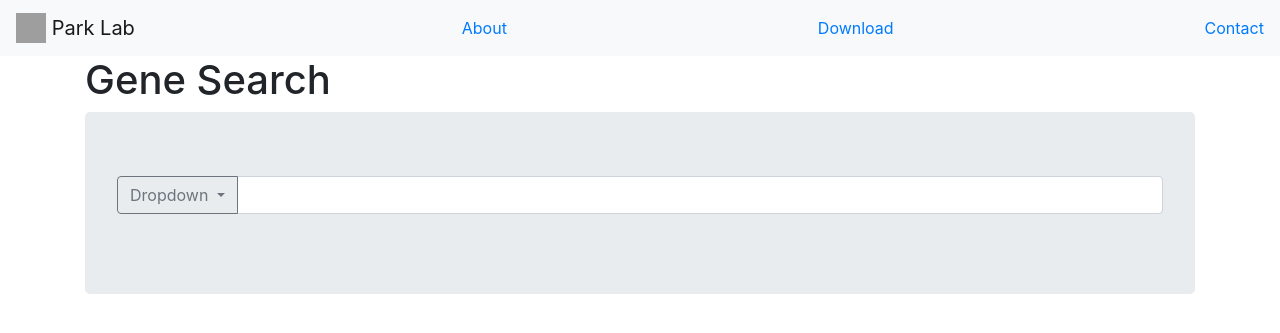
After one commit to benwubenwu/new_kras_project, a Django app: page /graphs/search in a window 1280 px wide. The commit adds this page. Shown: the top 333 px of the page. Run offline with Django 3.2, Linux system fonts and the light colour scheme; some libraries are stand-ins or nearby versions; grey boxes are pictures that could not be loaded.

Commit message:
boxplot uses hardwired data from database

```diff
--- a/mysite/graphs/templates/graphs/graphs.html
+++ b/mysite/graphs/templates/graphs/graphs.html
@@ -3,7 +3,7 @@
 {% load static %}
 {% block content%}
 {% load plotly_dash %}
-<h1>{{ gene1 }}</h1>
+<h1>{{ gene1name }}</h1>
 <div class="card mx-auto" style="height: 100%; width: 80%">
 {{ plot | safe }}
 </div>
--- /dev/null
+++ b/mysite/graphs/templates/graphs/search.html
@@ -0,0 +1,89 @@
+<!DOCTYPE html>
+<html lang="en">
+  <head>
+    <!-- Required meta tags -->
+    <meta charset="utf-8" />
+    <meta
+      name="viewport"
+      content="width=device-width, initial-scale=1, shrink-to-fit=no"
+    />
+
+    <!-- Bootstrap CSS -->
+    <link
+      rel="stylesheet"
+      href="https://stackpath.bootstrapcdn.com/bootstrap/4.3.1/css/bootstrap.min.css"
+      integrity="sha384-ggOyR0iXCbMQv3Xipma34MD+dH/1fQ784/j6cY/iJTQUOhcWr7x9JvoRxT2MZw1T"
+      crossorigin="anonymous"
+    />
+
+    <title>Gene Search</title>
+  </head>
+  <body>
+    <nav class="navbar navbar-light bg-light">
+      <a class="navbar-brand" href="#">
+        <img
+          src="https://storage.needpix.com/rsynced_images/dna-icon-2316641_1280.png"
+          width="30"
+          height="30"
+          class="d-inline-block align-top"
+          alt=""
+        />
+        Park Lab
+      </a>
+      <a class="nav-item" href="#">About</a>
+      <a class="nav-item" href="#">Download</a>
+      <a class="nav-item" href="#">Contact</a>
+    </nav>
+    <div class="container">
+      <div class="page-header">
+        <h1>Gene Search</h1>
+      </div>
+      <div class="jumbotron">
+        {% comment %} <div class="input-group input-group-lg">
+          <input type="text" class = "form-control" placeholder = ""></div><br>
+        </div>  {% endcomment %}
+        <div class="input-group mb-3">
+          <div class="input-group-prepend">
+            <button
+              class="btn btn-outline-secondary dropdown-toggle"
+              type="button"
+              data-toggle="dropdown"
+              aria-haspopup="true"
+              aria-expanded="false"
+            >
+              Dropdown
+            </button>
+            <div class="dropdown-menu">
+              <a class="dropdown-item">Gene Symbol</a>
+              <a class="dropdown-item">Protein ID</a>
+              <a class="dropdown-item">Description</a>
+            </div>
+          </div>
+          <input
+            type="text"
+            class="form-control"
+            aria-label="Text input with dropdown button"
+          />
+        </div>
+      </div>
+    </div>
+
+    <!-- Optional JavaScript -->
+    <!-- jQuery first, then Popper.js, then Bootstrap JS -->
+    <script
+      src="https://code.jquery.com/jquery-3.3.1.slim.min.js"
+      integrity="sha384-q8i/X+965DzO0rT7abK41JStQIAqVgRVzpbzo5smXKp4YfRvH+8abtTE1Pi6jizo"
+      crossorigin="anonymous"
+    ></script>
+    <script
+      src="https://cdnjs.cloudflare.com/ajax/libs/popper.js/1.14.7/umd/popper.min.js"
+      integrity="sha384-UO2eT0CpHqdSJQ6hJty5KVphtPhzWj9WO1clHTMGa3JDZwrnQq4sF86dIHNDz0W1"
+      crossorigin="anonymous"
+    ></script>
+    <script
+      src="https://stackpath.bootstrapcdn.com/bootstrap/4.3.1/js/bootstrap.min.js"
+      integrity="sha384-JjSmVgyd0p3pXB1rRibZUAYoIIy6OrQ6VrjIEaFf/nJGzIxFDsf4x0xIM+B07jRM"
+      crossorigin="anonymous"
+    ></script>
+  </body>
+</html>
--- a/mysite/graphs/urls.py
+++ b/mysite/graphs/urls.py
@@ -4,4 +4,5 @@ from graphs.dash_apps.finished_apps import simpleexample
 # from mysite.graphs.dash_apps.finished_apps import boxplot
 urlpatterns = [
     path('', views.graphs, name='graphs'),
+    path('search', views.search, name='test')
 ]
--- a/mysite/graphs/views.py
+++ b/mysite/graphs/views.py
@@ -6,9 +6,26 @@ import plotly.graph_objects as go
 # Create your views here.
 
 
+def search(request):
+    return render(request, "graphs/search.html")
+
+
 def graphs(request):
     colon_data = ColonData.objects.all()
     gene1 = ColonData.objects.get(id=1)
+    gene1name = gene1.gene_symbol
+    gene1control1 = gene1.control1
+    gene1control2 = gene1.control2
+    gene1control3 = gene1.control3
+    gene1control4 = gene1.control4
+    gene1control5 = gene1.control5
+
+    gene1kras1 = gene1.kras1
+    gene1kras2 = gene1.kras2
+    gene1kras3 = gene1.kras3
+    gene1kras4 = gene1.kras4
+    gene1kras5 = gene1.kras5
+    # gene1 = ColonData.objects.get(id=1)
     # def scatter():
     #     x1 = [1, 2, 3, 4]
     #     y1 = [30, 35, 25, 45]
@@ -27,11 +44,12 @@ def graphs(request):
     #     return plot_div
 
     def box():
-        y0 = [1, 3, 5, 7, 9, 11]
-        y1 = [2, 4, 6, 8, 10, 12]
+        y0 = [gene1control1, gene1control2,
+              gene1control3, gene1control4, gene1control5]
+        y1 = [gene1kras1, gene1kras2, gene1kras3, gene1kras4, gene1kras5]
 
         layout = dict(
-            title='Gene Name',
+            title=gene1name,
         )
         fig = go.Figure(layout=layout)
         fig.add_trace(go.Box(y=y0, name='Control',
@@ -44,6 +62,7 @@ def graphs(request):
     context = {
         'plot': box(),
         'colon_data': colon_data,
-        'gene1': gene1
+        'gene1name': gene1name
+
     }
     return render(request, "graphs/graphs.html", context)
```
